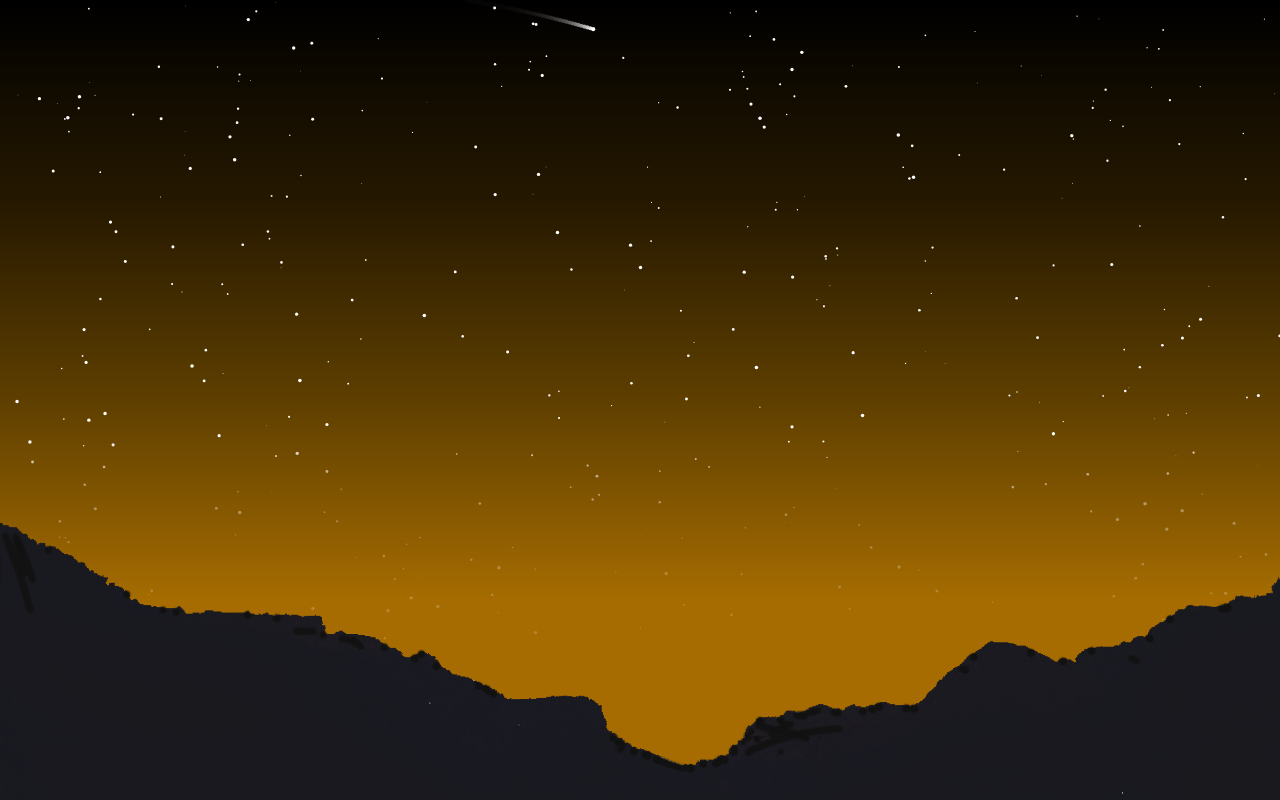
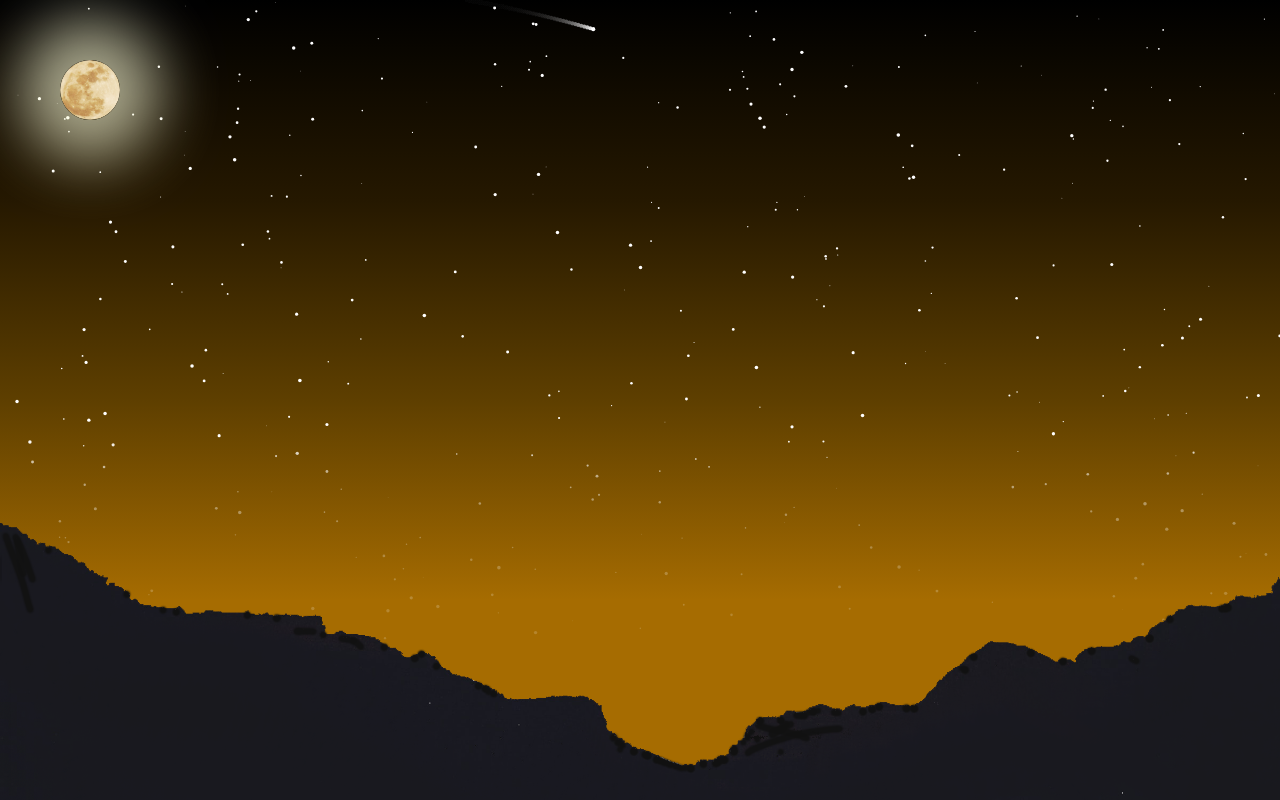
Before and after one commit to gunda3220/night-sky, a plain HTML site: page index.html in a window 1280 px wide. Drawn offline with Linux system fonts and the light colour scheme; animation ran at ten frames a second.

Commit message:
Added moon with shadow to the canvas

```diff
--- a/index.html
+++ b/index.html
@@ -6,7 +6,8 @@
     <link rel="stylesheet" href="master.css">
   </head>
   <body>
-    <img src="foreground.png" alt="">
+    <img id = "foreground" src="foreground.png" alt="">
+    <img id = "moon" src="moon.png" alt="">
     <canvas id="canvas"></canvas>
     <canvas id="canvas1"></canvas>
     <canvas id="canvasbg"></canvas>
--- a/master.css
+++ b/master.css
@@ -27,7 +27,7 @@ body{
   height:100%;
   z-index:1;
 }
-img{
+#foreground{
   position:absolute;
   width:100%;
   height:auto;
@@ -35,3 +35,13 @@ img{
   bottom:0;
   z-index:4;
 }
+#moon{
+  position:absolute;
+  left:60px;
+  top:60px;
+  width:60px;
+  height:auto;
+  border-radius: 50%;
+  box-shadow: 0px 0px 60px 40px #ffffd9a3;
+  z-index:4;
+}
```
Also changed, not shown: moon.jpg (deleted), moon.png (added), mountain.jpg (deleted), 1 other file.
